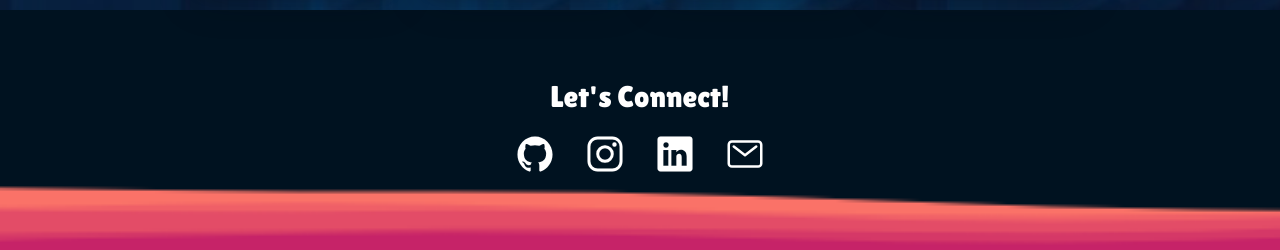
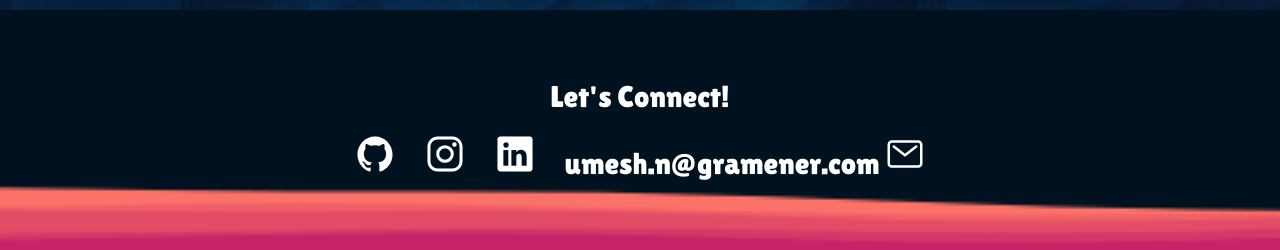
Before and after one commit to Umesh8142/My_portfolio, a plain HTML site: page index.html in a window 1280 px wide. Shown: the part 691-941 px from the top of the page. Drawn offline with nearby package versions, Linux system fonts and the light colour scheme; a web font is replaced by a local one.

Commit message:
email_added

```diff
--- a/index.html
+++ b/index.html
@@ -79,7 +79,7 @@
                     </a>
                 </div>
                 <div class="soci-items grow">
-                    <a href="mailto: umeshnellibanda@gmail.com">
+                    <!--email_off-->umesh.n@gramener.com<!--/email_off-->
                         <ion-icon name="mail-outline"></ion-icon>
                     </a>
                 </div>
```
